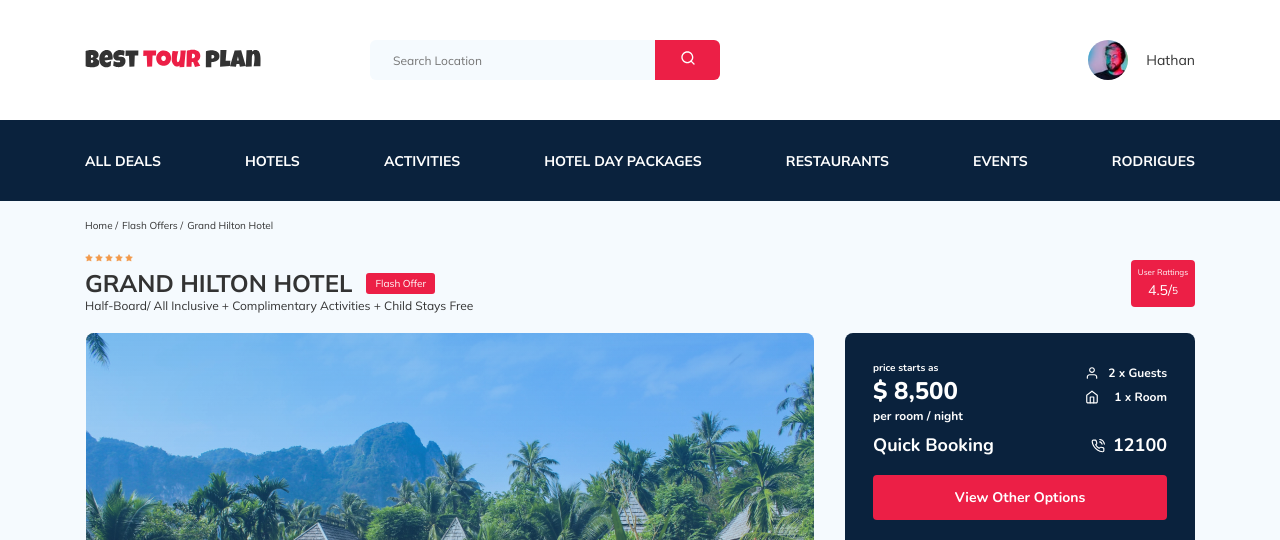
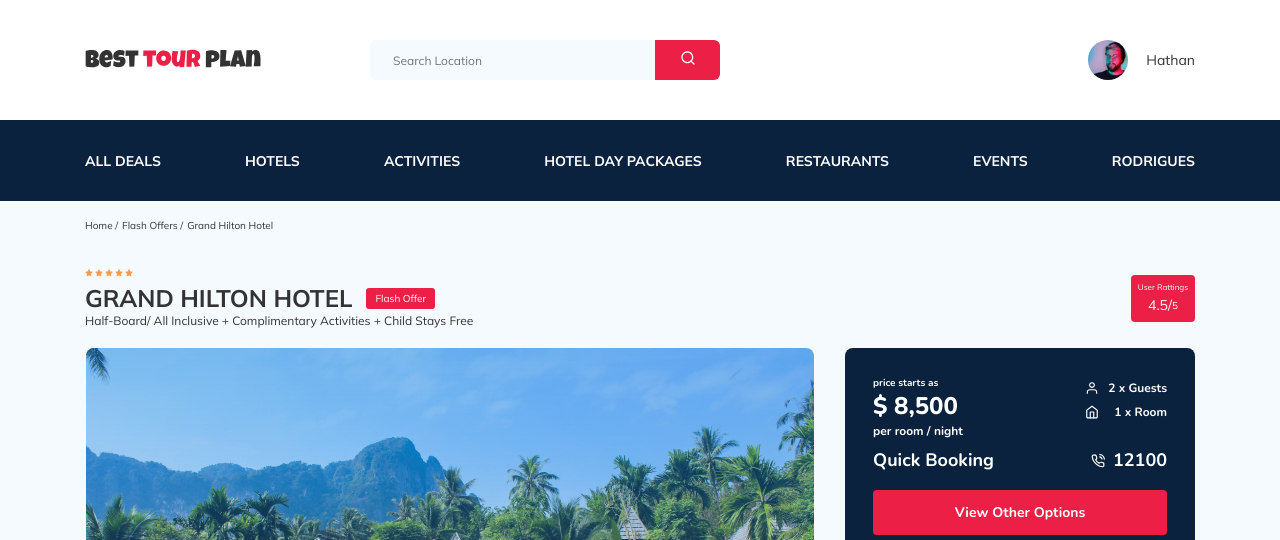
Before and after one commit to Aleksey-Smouzh/tour-plan, a plain HTML site: page index.html in a window 1280 px wide. Shown: the top 540 px of the page. Drawn offline with nearby package versions, Linux system fonts and the light colour scheme; files that its build step writes are made by us from their sources; files whose address does not match are found by name.

Commit message:
--- Auto-Git Commit ---

```diff
--- a/sass/blocks/_breadcrumb.sass
+++ b/sass/blocks/_breadcrumb.sass
@@ -4,7 +4,7 @@
         align-items: center
         list-style: none
         padding: 18px 0
-        padding-bottom: 19px
+        padding-bottom: 37px
         margin: 0
         &__item
             font-size: 10px
--- a/sass/blocks/_hotel.sass
+++ b/sass/blocks/_hotel.sass
@@ -1,5 +1,5 @@
 .hotel
-    padding-top: 3px
+    padding-top: 0px
     padding-bottom: 70px
     &-info
         display: flex
```
Also changed, not shown: sass/style.css (added), 2 other files.
